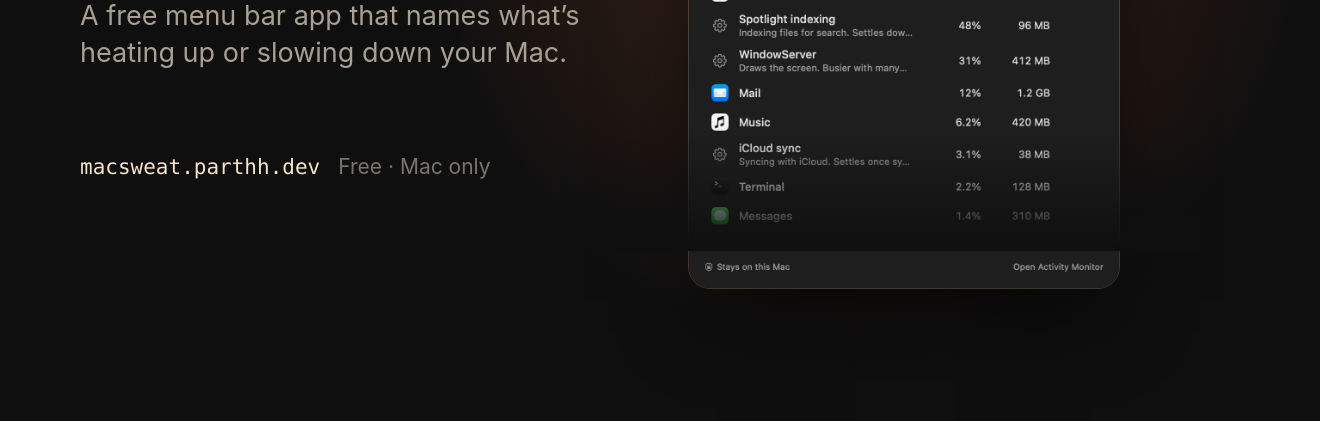
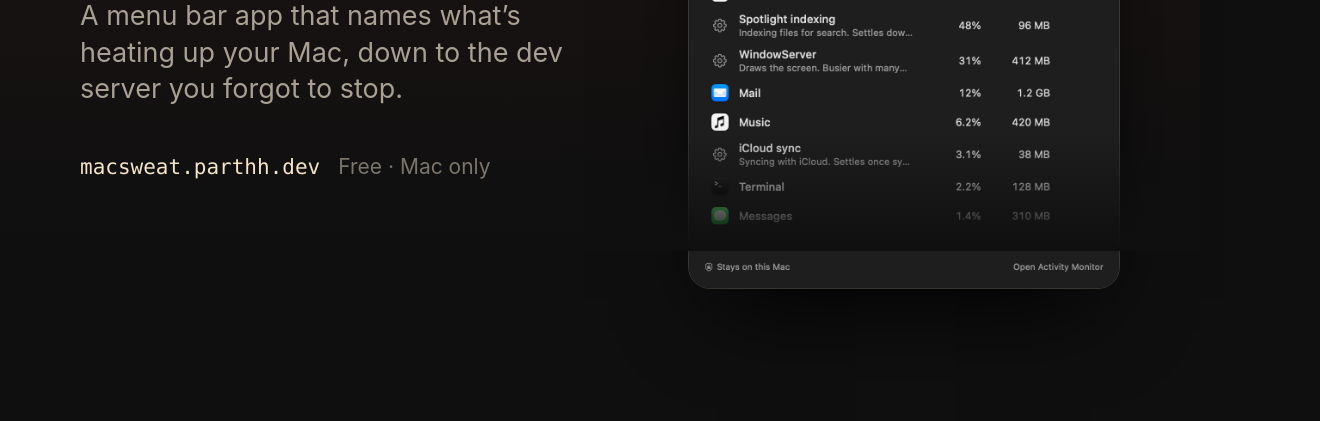
Before and after one commit to Parrtth/macsweat, a plain HTML site: page Tools/og-card.html in a window 1280 px wide. Shown: the part 379-800 px from the top of the page, 1320 px wide, since content can reach past the window. Drawn offline with Linux system fonts and the light colour scheme.

Commit message:
Match the link-preview card to the new hero
Swap the card's orange glow for the hero's warm top tint, use the
hero's subhead, re-render site/assets/og.png, and load it as ?v=2 so
link previews fetch the new image.

Co-Authored-By: Claude Opus 5.5 <noreply@anthropic.com>

```diff
--- a/Tools/og-card.html
+++ b/Tools/og-card.html
@@ -25,10 +25,8 @@
     width: 1200px; height: 630px; overflow: hidden; position: relative;
     background: var(--bg); color: var(--text); font-family: var(--sans); -webkit-font-smoothing: antialiased;
   }
-  .glow {
-    position: absolute; inset: -160px -120px auto 420px; height: 900px;
-    background: radial-gradient(closest-side, rgba(255, 122, 47, 0.22), transparent);
-  }
+  /* The same warm tint as the site's hero while its demo Mac is hot (.heat in site/index.html). */
+  .heat { position: absolute; inset: 0; background: linear-gradient(180deg, rgba(255, 112, 40, 0.085), rgba(255, 112, 40, 0.03) 58%, transparent); }
   .copy { position: absolute; left: 80px; top: 72px; width: 560px; height: 486px; display: flex; flex-direction: column; }
   .icon { width: 112px; height: 112px; margin: -10px 0 0 -10px; filter: drop-shadow(0 16px 26px rgba(0, 0, 0, 0.55)); }
   h1 { font: 700 78px/1.02 var(--round); letter-spacing: -0.03em; margin: 22px 0 0; }
@@ -46,13 +44,13 @@
 </style>
 </head>
 <body>
-  <div class="glow"></div>
+  <div class="heat"></div>
   <img class="shot" src="../site/assets/screenshot-dark.png" alt="">
   <div class="fade"></div>
   <div class="copy">
     <img class="icon" src="../site/assets/icon.png" alt="">
     <h1>Why is your Mac <em>sweating?</em></h1>
-    <p>A free menu bar app that names what’s heating up or slowing down your Mac.</p>
+    <p>A menu bar app that names what’s heating up your Mac, down to the dev server you forgot to stop.</p>
     <div class="foot"><b>macsweat.parthh.dev</b><span>Free · Mac only</span></div>
   </div>
 </body>
```
Also changed, not shown: site/index.html (+2 -2 lines), site/assets/og.png, 1 other file.
